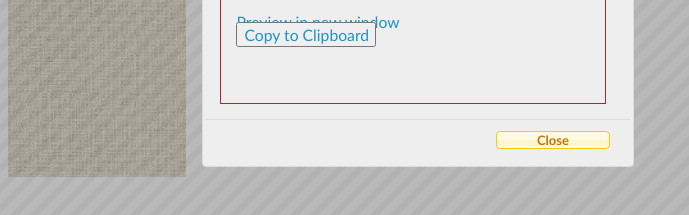
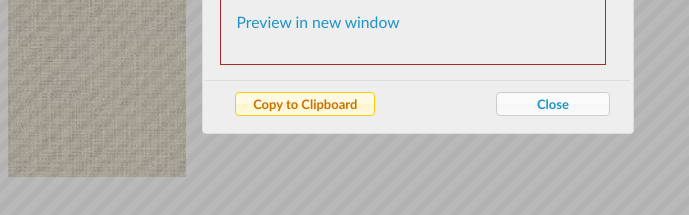
Before and after one commit to mrakhunov/CheckersProd, a plain HTML site: page index.html in a window 1280 px wide. Both pictures are taken after a click on the button "Generate URL". Shown: the part 581-796 px from the top of the page, without its empty margins (0-689 px from the left). Drawn offline with Linux system fonts and the light colour scheme.

Commit message:
12/08/2016 9:01 PM

```diff
--- a/css/copyToClipboard.css
+++ b/css/copyToClipboard.css
@@ -1,17 +1,11 @@
-#copywraper {
-	margin: 10px 0 0 0;
-}
-
 #copybtn {
-	position: relative;
-    top: -25px;
+	left: -115px;
     white-space: nowrap;
-    color: #1c94c4;
-    cursor: pointer;
+	height: 24px;
 }
 
 #copyText {
-	    width: 120px;
+	width: 120px;
     color: transparent;
     overflow-x: auto;
     font-size: 6px;
--- a/js/getboard.js
+++ b/js/getboard.js
@@ -216,7 +216,8 @@ var sendTo = function () {
 		width: 'auto', resizable: false,
 		position: { my: "left center", at: "left center", of: $('#content') },
 	    buttons: [
-			{ text: Locate.current.modalWindowButtons[0], click: function() { $( this ).dialog( "close" ); } }
+			{id: "copybtn", text: Locate.current.copyToClipboard},
+			{ style: "height: 24px;", text: Locate.current.modalWindowButtons[0], click: function() { $( this ).dialog( "close" ); } }
 		],
 		close: function (event, ui) {
 			$(this).remove();
@@ -266,8 +267,7 @@ var sendTo = function () {
 	$('#dialog-note').append( '<p><a id="pos-url" target="_blank"></a></p>');
 
     // prepare the Copy TO Clipboard functionality
-	$('#dialog-note p:last').append( '<div id="copyText"></div>');
-	$('#dialog-note p:last').append( '<button id="copybtn">' + Locate.current.copyToClipboard +'</button>');
+	$('.ui-dialog-buttonpane').append( '<div id="copyText"></div>');
 	var btnW = Locate.lang === "ru" ? "250px" : "140px";
 	$('#copybtn').css("width", btnW);
 	setTextToClipboard('#copybtn', '#copyText');
```
